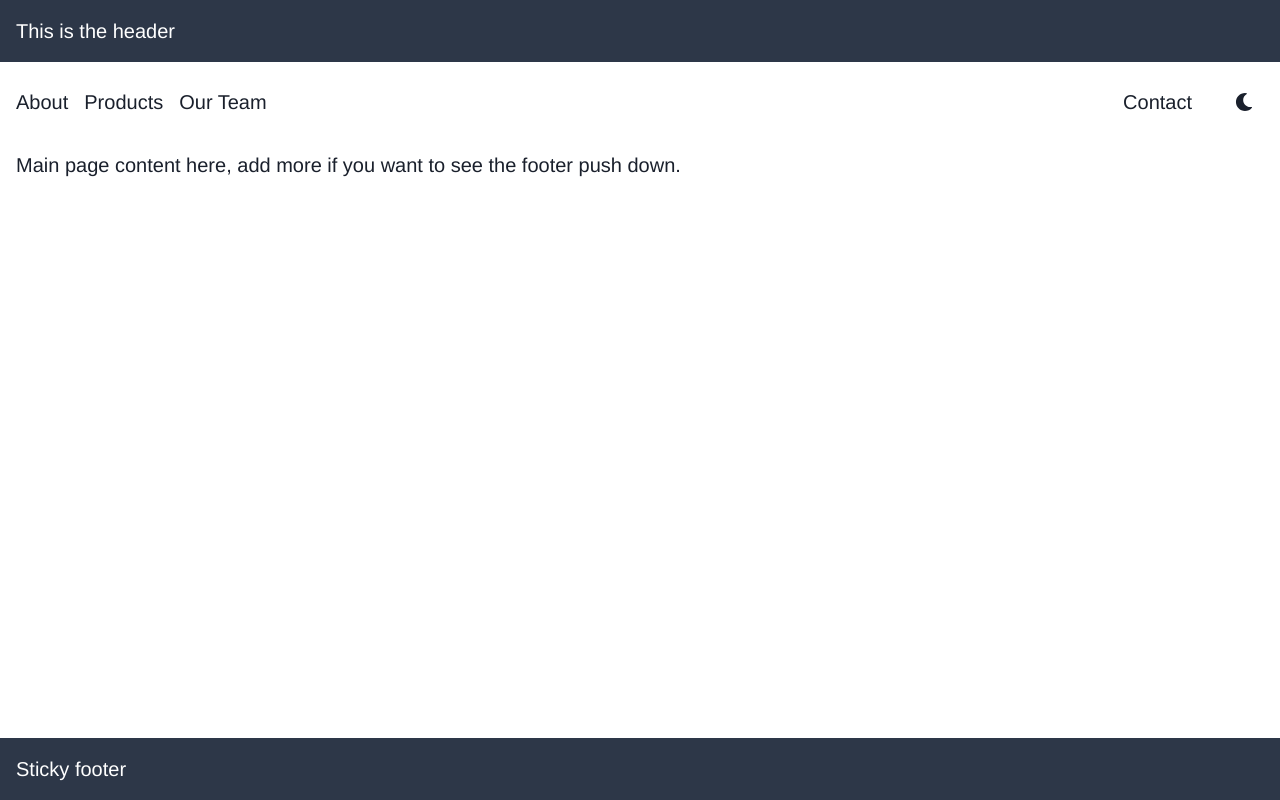
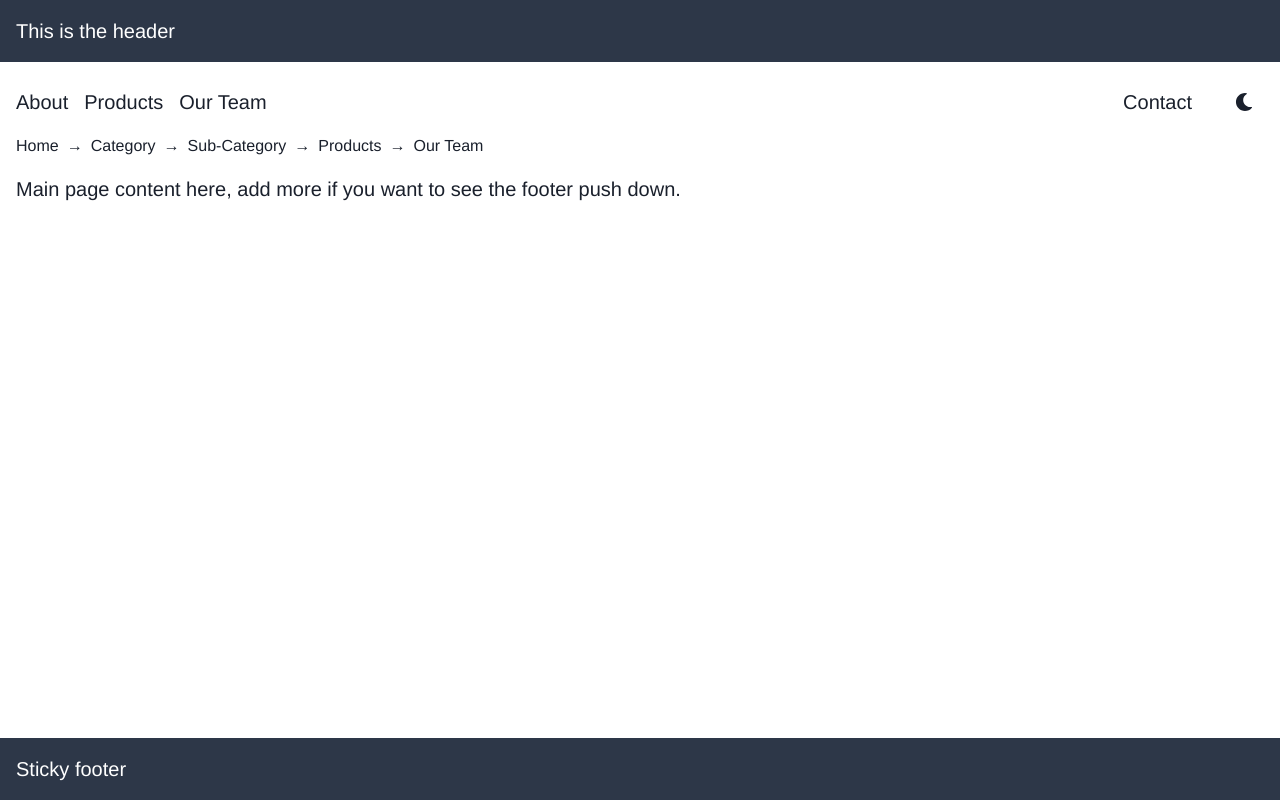
Before and after one commit to cm-kato-moqrin/css-layout-cookbook, a React (Create React App) app: page / in a window 1280 px wide. Built offline with nearby package versions, Linux system fonts and the light colour scheme.

Commit message:
first commit

```diff
--- /dev/null
+++ b/src/components/BreadCrumbNav.tsx
@@ -0,0 +1,32 @@
+import { Breadcrumb, BreadcrumbItem, BreadcrumbLink } from '@chakra-ui/react';
+
+import React from 'react';
+
+const Links = ['Home', 'Category', 'Sub-Category', 'Products', 'Our Team'];
+
+function BreadcrumbLinks(crumbs: string[]) {
+  let BreadcrumbNavLinks;
+  BreadcrumbNavLinks = crumbs.map((crumb) => (
+    <BreadcrumbItem>
+      <BreadcrumbLink
+        _hover={{
+          color: 'purple.500',
+        }}
+        href={'#'}
+      >
+        {crumb}
+      </BreadcrumbLink>
+    </BreadcrumbItem>
+  ));
+  return BreadcrumbNavLinks;
+}
+
+function BreadCrumbNav() {
+  return (
+    <Breadcrumb fontWeight='medium' fontSize='md' separator='→'>
+      {BreadcrumbLinks(Links)}
+    </Breadcrumb>
+  );
+}
+
+export default BreadCrumbNav;
--- a/src/components/Header.tsx
+++ b/src/components/Header.tsx
@@ -2,6 +2,8 @@ import { Box, Flex, Stack } from '@chakra-ui/layout';
 import { HStack, Link } from '@chakra-ui/react';
 import React from 'react';
 import { ColorModeSwitcher } from '../ColorModeSwitcher';
+
+import BreadCrumbNav from './BreadCrumbNav';
 
 const Links = ['About', 'Products', 'Our Team'];
 
@@ -50,6 +52,7 @@ function Header() {
               </HStack>
             </Flex>
           </Flex>
+          <BreadCrumbNav />
         </Box>
       </nav>
     </Stack>
```
